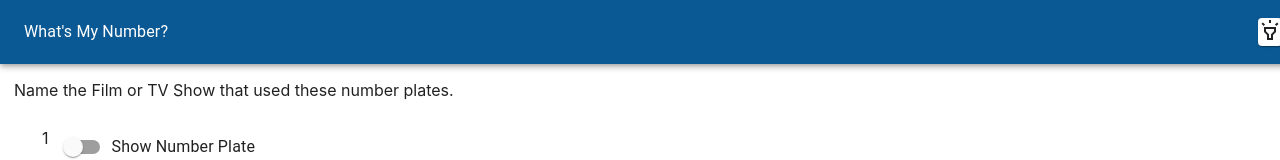
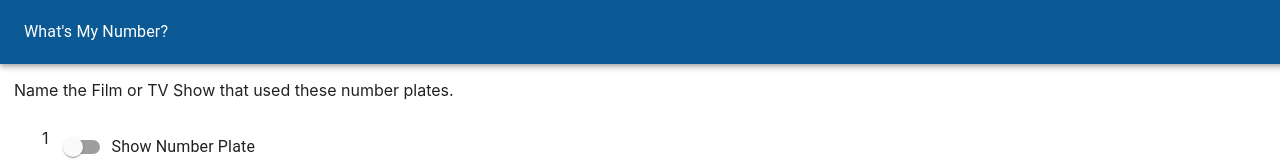
Before and after one commit to snerks/mui-transition-01, a React (Create React App) app: page / in a window 1280 px wide. Shown: the top 160 px of the page. Built offline with nearby package versions, Linux system fonts and the light colour scheme.

Commit message:
Hide Theme Toggle

```diff
--- a/src/components/Header.tsx
+++ b/src/components/Header.tsx
@@ -40,13 +40,13 @@ const Header: React.FC<Props> = ({ isDarkMode, setIsDarkMode, title }) => {
           <PlaylistAddIcon />
         </Button> */}
 
-        <Paper title="use this switch for dark/light mode">
+        {/* <Paper title="use this switch for dark/light mode">
           <HighlightIcon />
         </Paper>
         <Switch
           checked={isDarkMode}
           onChange={() => setIsDarkMode(!isDarkMode)}
-        />
+        /> */}
       </Toolbar>
     </AppBar>
   );
```
